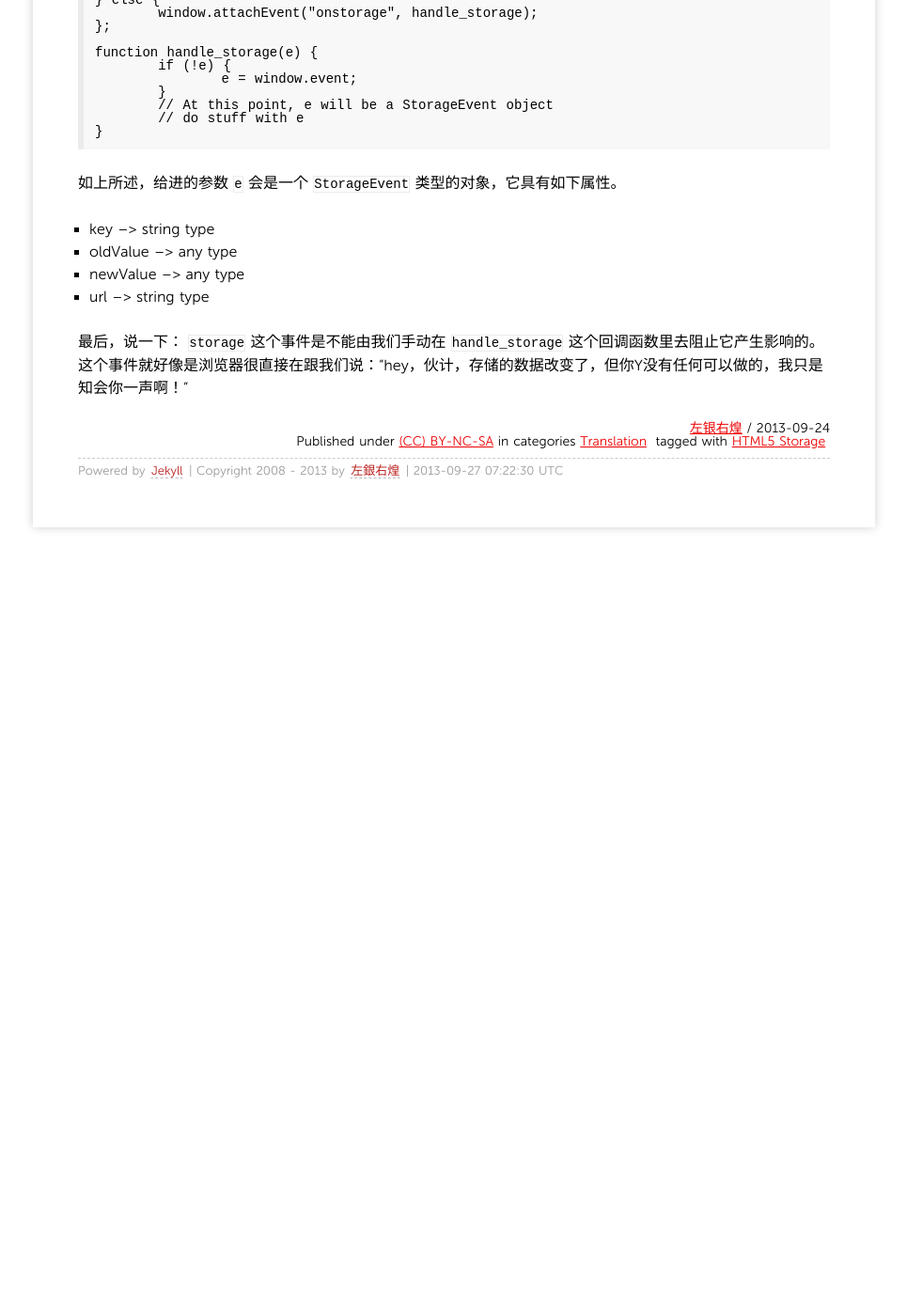
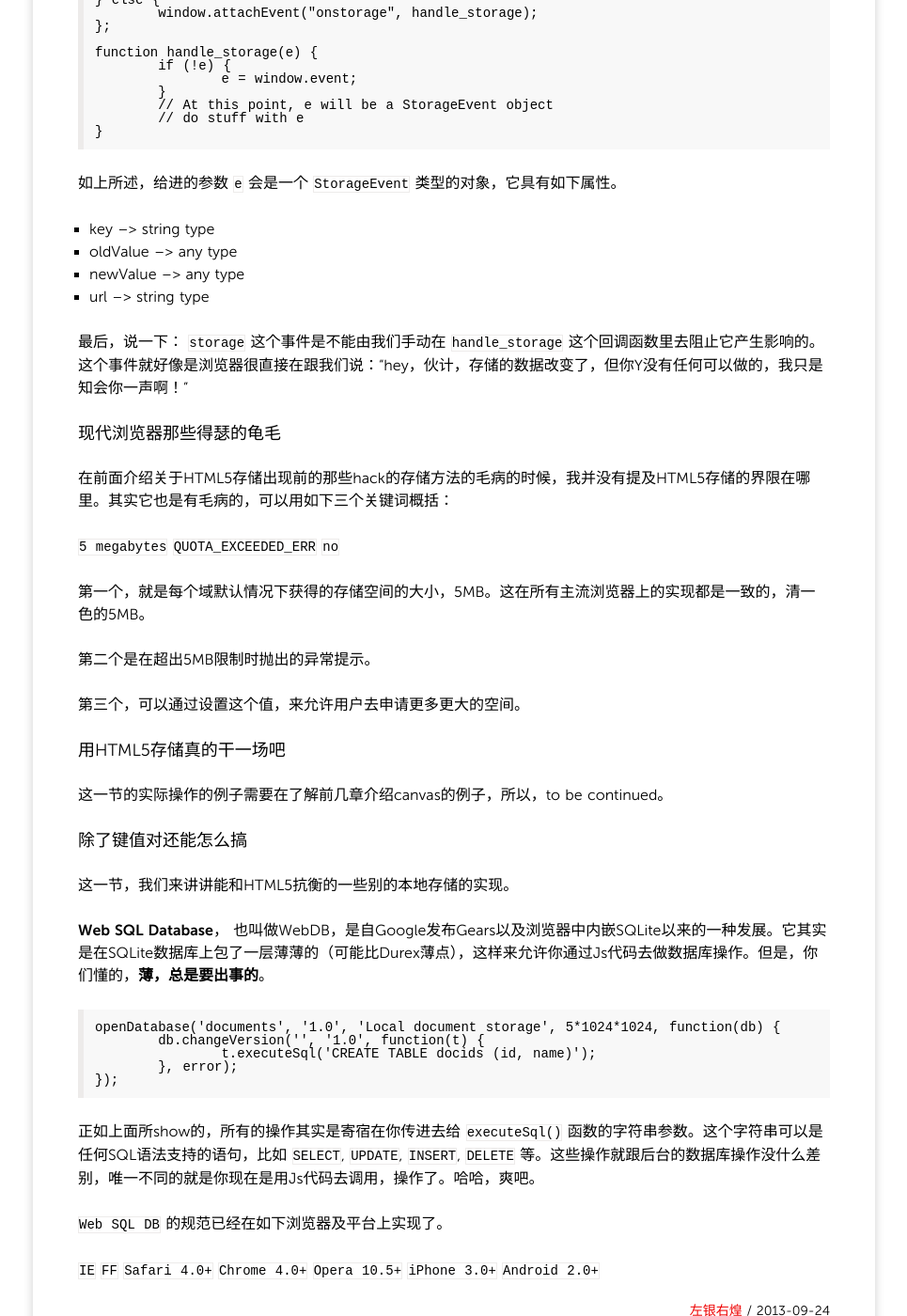
Before and after one commit to grahamle/grahamle.github.com, a Jekyll site: the page built from _posts/2013/2013-09-24-深入HTML5之存储篇.md, in a window 1280 px wide and 1400 px high, scrolled down 4065 px. Shown: the whole window at 94% size, without its empty margins (157-1122 px from the left). Built offline with Jekyll 4.4.1, drawn with Linux system fonts in a browser that asks for light colours; Markdown is read by kramdown in place of the engine named in the settings; comment, search, counter and statistics services are not loaded; before the commit the page ends 4674 px from its top, so only the background shows below that.

Commit message:
更新WebDB和IndexedDB部分

```diff
--- a/_posts/2013/2013-09-24-深入HTML5之存储篇.md
+++ b/_posts/2013/2013-09-24-深入HTML5之存储篇.md
@@ -151,3 +151,34 @@ PS：如果之前你做过类似的了，那么你可以跳开以下部分了。
 + url --> string type
 
 最后，说一下： `storage` 这个事件是不能由我们手动在 `handle_storage` 这个回调函数里去阻止它产生影响的。这个事件就好像是浏览器很直接在跟我们说：“hey，伙计，存储的数据改变了，但你Y没有任何可以做的，我只是知会你一声啊！”
+
+### 现代浏览器那些得瑟的龟毛
+在前面介绍关于HTML5存储出现前的那些hack的存储方法的毛病的时候，我并没有提及HTML5存储的界限在哪里。其实它也是有毛病的，可以用如下三个关键词概括：
+
+`5 megabytes`  `QUOTA_EXCEEDED_ERR`  `no`
+
+第一个，就是每个域默认情况下获得的存储空间的大小，5MB。这在所有主流浏览器上的实现都是一致的，清一色的5MB。
+
+第二个是在超出5MB限制时抛出的异常提示。
+
+第三个，可以通过设置这个值，来允许用户去申请更多更大的空间。
+
+### 用HTML5存储真的干一场吧
+这一节的实际操作的例子需要在了解前几章介绍canvas的例子，所以，to be continued。
+
+### 除了键值对还能怎么搞
+这一节，我们来讲讲能和HTML5抗衡的一些别的本地存储的实现。
+
+**Web SQL Database**， 也叫做WebDB，是自Google发布Gears以及浏览器中内嵌SQLite以来的一种发展。它其实是在SQLite数据库上包了一层薄薄的（可能比Durex薄点），这样来允许你通过Js代码去做数据库操作。但是，你们懂的，**薄，总是要出事的**。
+
+	openDatabase('documents', '1.0', 'Local document storage', 5*1024*1024, function(db) {
+		db.changeVersion('', '1.0', function(t) {
+			t.executeSql('CREATE TABLE docids (id, name)');
+		}, error);
+	});
+
+正如上面所show的，所有的操作其实是寄宿在你传进去给 `executeSql()` 函数的字符串参数。这个字符串可以是任何SQL语法支持的语句，比如 `SELECT`, `UPDATE`, `INSERT`, `DELETE` 等。这些操作就跟后台的数据库操作没什么差别，唯一不同的就是你现在是用Js代码去调用，操作了。哈哈，爽吧。
+
+`Web SQL DB` 的规范已经在如下浏览器及平台上实现了。
+
+`IE`   `FF`   `Safari 4.0+`   `Chrome 4.0+`   `Opera 10.5+`   `iPhone 3.0+`   `Android 2.0+`
```
